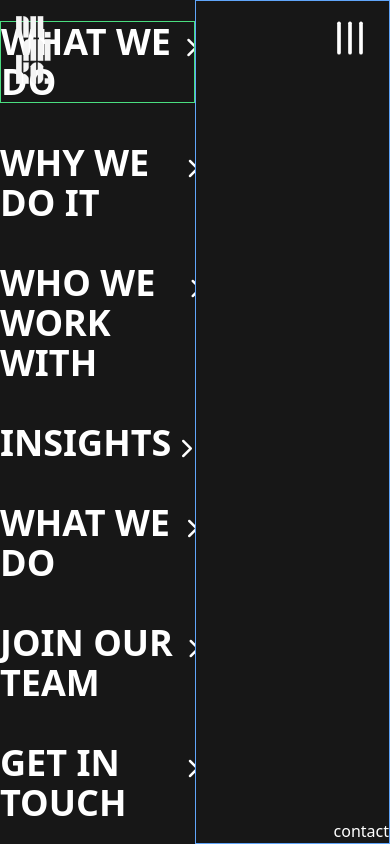
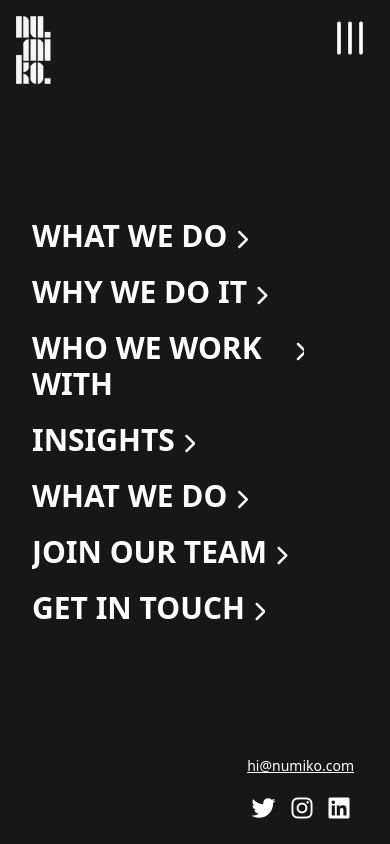
Before and after one commit to JBlackburn94/vanilla-port, a website built with Vite: page index.html in a window 390 px wide. Both pictures are taken after a click on the button 350 px from the left and 38 px from the top of the page. Built offline with nearby package versions, Linux system fonts and the light colour scheme.

Commit message:
adds responsiveness to navbar

```diff
--- a/animations/menuTextAnimation.js
+++ b/animations/menuTextAnimation.js
@@ -2,6 +2,22 @@ import gsap from "gsap";
 
 const menuTextAnimation = () => {
   const listContainers = document.querySelectorAll(".list-container");
+
+  gsap.from(Array.from(listContainers), {
+    y: 100,
+    duration: 0.2,
+    stagger: 0.1,
+  });
 };
 
-export default menuTextAnimation;
+const menuOpen = () => {
+  const menuButton = document.getElementById("menu");
+
+  if (menuButton) {
+    menuButton.addEventListener("click", () => {
+      menuTextAnimation();
+    });
+  }
+};
+
+export default menuOpen;
--- a/animations/menuToggle.js
+++ b/animations/menuToggle.js
@@ -3,6 +3,7 @@ import gsap from "gsap";
 const menuToggle = () => {
   const menu = document.getElementById("menu");
   const mobileMenu = document.getElementById("mobile-menu");
+  const contact = document.querySelector(".contact-container");
   const body = document.body;
   let isOpen = false;
 
@@ -12,7 +13,8 @@ const menuToggle = () => {
     if (!isOpen) {
       gsap.set(mobileMenu, { display: "block" });
       gsap.fromTo(mobileMenu, { opacity: 0 }, { opacity: 1, duration: 0.3 });
-      body.classList.add("no-scroll");
+      gsap.from(contact, { opacity: 0, duration: 0.4, delay: 0.3 }),
+        body.classList.add("no-scroll");
     } else {
       gsap.to(mobileMenu, {
         opacity: 0,
--- a/index.html
+++ b/index.html
@@ -108,15 +108,21 @@
         </div>
         <div
           id="mobile-menu"
-          class="absolute top-0 left-0 h-screen w-full bg-neutral-900 z-20"
+          class="absolute top-0 left-0 h-screen w-full px-4 md:px-10 bg-neutral-900 z-20"
         >
           <div class="flex justify-between items-center">
-            <div class="flex justify-center items-center h-screen w-1/2">
-              <ul class="flex flex-col gap-10 link-container">
+            <div
+              class="flex justify-start items-start w-[85%] lg:w-1/2 max-h-[40rem] overflow-scroll m-4 md:mx-14"
+            >
+              <ul class="flex flex-col gap-5 md:gap-10 link-container">
+                <span class="overflow-hidden">
                   <li
-                  class="flex justify-start items-baseline gap-2 list-container border border-green-400 overflow-hidden"
+                    class="flex justify-start items-baseline gap-2 list-container overflow-hidden"
                   >
-                  <a class="uppercase font-black text-4xl z-20" href="#">
+                    <a
+                      class="uppercase font-black text-3xl md:text-4xl z-20"
+                      href="#"
+                    >
                       What we do
                     </a>
                     <span class="overflow-hidden relative">
@@ -128,12 +134,14 @@
                       ></i>
                     </span>
                   </li>
+                </span>
 
+                <span class="overflow-hidden">
                   <li
                     class="flex justify-start items-baseline gap-2 list-container overflow-hidden relative"
                   >
                     <a
-                    class="uppercase font-black text-4xl bg-neutral-900 z-20"
+                      class="uppercase font-black text-3xl md:text-4xl bg-neutral-900 z-20"
                       href="#"
                     >
                       Why we do it
@@ -147,12 +155,14 @@
                       ></i>
                     </span>
                   </li>
+                </span>
 
+                <span class="overflow-hidden">
                   <li
-                  class="flex justify-start items-baseline gap-2 list-container overflow-hidden relative"
+                    class="flex flex-nowrap justify-start items-baseline gap-2 list-container overflow-hidden relative"
                   >
                     <a
-                    class="uppercase font-black text-4xl bg-neutral-900 z-20"
+                      class="uppercase font-black text-3xl md:text-4xl bg-neutral-900 z-20"
                       href="#"
                     >
                       Who we work with
@@ -166,12 +176,14 @@
                       ></i>
                     </span>
                   </li>
+                </span>
 
+                <span class="overflow-hidden">
                   <li
                     class="flex justify-start items-baseline gap-2 list-container overflow-hidden relative"
                   >
                     <a
-                    class="uppercase font-black text-4xl bg-neutral-900 z-20"
+                      class="uppercase font-black text-3xl md:text-4xl bg-neutral-900 z-20"
                       href="#"
                     >
                       Insights
@@ -185,12 +197,14 @@
                       ></i>
                     </span>
                   </li>
+                </span>
 
+                <span class="overflow-hidden">
                   <li
                     class="flex justify-start items-baseline gap-2 list-container overflow-hidden relative"
                   >
                     <a
-                    class="uppercase font-black text-4xl bg-neutral-900 z-20"
+                      class="uppercase font-black text-3xl md:text-4xl bg-neutral-900 z-20"
                       href="#"
                     >
                       What we do
@@ -204,11 +218,14 @@
                       ></i>
                     </span>
                   </li>
+                </span>
+
+                <span class="overflow-hidden">
                   <li
                     class="flex justify-start items-baseline gap-2 list-container overflow-hidden relative"
                   >
                     <a
-                    class="uppercase font-black text-4xl bg-neutral-900 z-20"
+                      class="uppercase font-black text-3xl md:text-4xl bg-neutral-900 z-20"
                       href="#"
                     >
                       Join our team
@@ -222,11 +239,14 @@
                       ></i>
                     </span>
                   </li>
+                </span>
+
+                <span class="overflow-hidden">
                   <li
                     class="flex justify-start items-baseline gap-2 list-container overflow-hidden relative"
                   >
                     <a
-                    class="uppercase font-black text-4xl bg-neutral-900 z-20"
+                      class="uppercase font-black text-3xl md:text-4xl bg-neutral-900 z-20"
                       href="#"
                     >
                       Get in touch
@@ -240,12 +260,30 @@
                       ></i>
                     </span>
                   </li>
+                </span>
               </ul>
             </div>
+
             <div
-              class="border flex justify-end items-end border-blue-400 h-screen w-1/2"
+              class="flex justify-end items-end h-screen p-5 contact-container w-[15%] lg:w-1/2"
             >
-              contact
+              <div
+                class="flex flex-col xl:flex-row gap-4 justify-between items-center"
+              >
+                <div class="flex flex-col gap-2">
+                  <p class="underline text-sm xl:text-base">hi@numiko.com</p>
+                  <p class="hidden xl:block">Brodrick House</p>
+                  <p class="hidden xl:block">43 - 51 Cookridge Street</p>
+                  <p class="hidden xl:block">Leeds, LS2 3AW</p>
+                </div>
+                <div
+                  class="flex flex-row xl:flex-col justify-center gap-4 xl:gap-2"
+                >
+                  <i class="fa-brands fa-twitter text-2xl"></i>
+                  <i class="fa-brands fa-instagram text-2xl"></i>
+                  <i class="fa-brands fa-linkedin text-2xl"></i>
+                </div>
+              </div>
             </div>
           </div>
         </div>
--- a/main.js
+++ b/main.js
@@ -4,7 +4,7 @@ import logoAnimation from "./animations/logoAnimation";
 import menuButtonAnimation from "./animations/menuButtonAnimation";
 import menuToggle from "./animations/menuToggle";
 import menuIconAnimations from "./animations/menuIconAnimations";
-import menuTextAnimation from "./animations/menuTextAnimation";
+import menuOpen from "./animations/menuTextAnimation";
 
 createIcons({
   icons: {
@@ -17,7 +17,7 @@ document.addEventListener("DOMContentLoaded", () => {
   menuButtonAnimation();
   menuToggle();
   menuIconAnimations();
-  menuTextAnimation();
+  menuOpen();
 
   const heading = [
     {
--- a/style.css
+++ b/style.css
@@ -5,3 +5,8 @@
 .no-scroll {
   overflow: hidden;
 }
+
+#app ul {
+  overflow-y: auto;
+  max-height: calc(100vh - 68px);
+}
```
Lines whose indentation alone changed are shown as unchanged.
